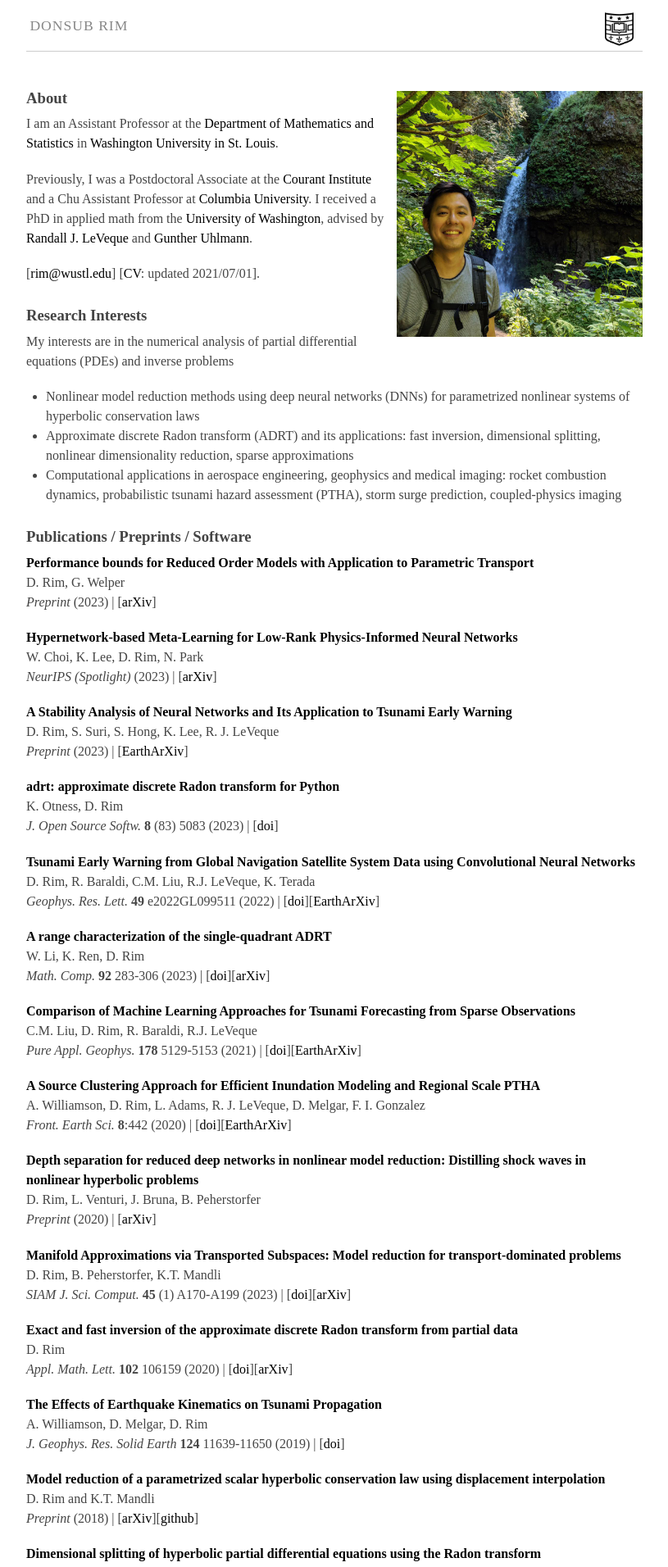
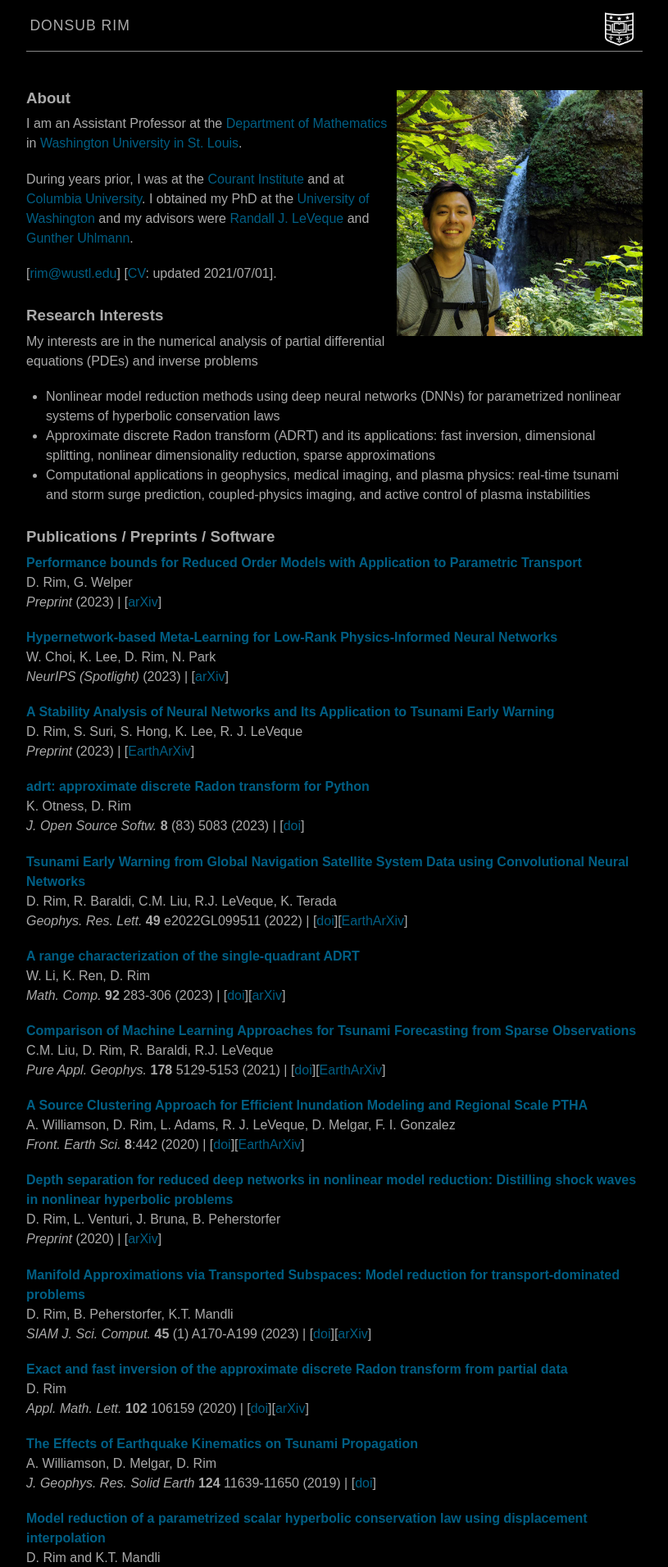
Before and after one commit to dsrim/dsrim.github.io, a Jekyll site: the page built from index.md, in a window 1280 px wide. Shown: the top 1912 px of the page at 82% size, without its empty margins (232-1047 px from the left). Built offline with Jekyll 4.4.1, drawn with Linux system fonts in a browser that asks for light colours.

Commit message:
tweak template to dark background; minor adjustments

```diff
--- a/css/main.scss
+++ b/css/main.scss
@@ -4,11 +4,11 @@
 @charset "utf-8";
 
 //$base-font-family: 'EB Garamond', serif;
-$base-font-family: serif;
+$base-font-family: sans-serif;
 //$base-font-size:   x-large;
 $base-font-size:   medium;
 $small-font-size:  0.875em;
-$vsmall-font-size: 0.66em;
+$vsmall-font-size: 0.5em;
 $large-font-size:   1.1em;
 $base-line-height: 1.5;
 $spacing-unit:     1.5em;
@@ -16,25 +16,30 @@ $spacing-unit:     1.5em;
 $white:         #fff;
 $black:         #000;
 $grey-vlight:   #eee;
-$grey-light:    #ccc;
+$grey-light:    #aaa;
 $grey:          #888;
 $grey-dark:     #444;
 $grey-vdark:    #222;
 $darkblue:      #1a5276;
 $blue:          #0091ed;
 $orange:        #ca6c18;
+$orange-dark:   #b85323;
 $red:           #b6321c;
+$wustlgray:	#3d3d3d;
+$turquoise:     #2b8282;
+$turquoise-light:     #67c8c7;
+$wustlblue: 	#005f85;
 
-$background:        $white;
+$background:        $black;
 $dark-background:   darken($background, 5%);
-$text-color:        $grey-dark;
-$text-light-color:  $grey;
-$url-color:         $black;
-$url-hover-color:   $darkblue;
+$text-color:        $grey-light;
+$text-light-color:  $grey-light;
+$url-color:         $wustlblue;
+$url-hover-color:   $blue;
 $header-text-color: $text-light-color;
 $header-hover-color:$text-color;
 $header-hover-url:  $url-color;
-$line-color:        $grey-light;
+$line-color:        $grey;
 
 // Width of the content area
 $content-width:    50em;
--- a/index.md
+++ b/index.md
@@ -258,13 +258,12 @@ pubs:
 {% include image.html url="images/face.jpg" caption="" width="300px" align="right" %}
 ### About
 
-I am an Assistant Professor at the [Department of Mathematics and Statistics]
+I am an Assistant Professor at the [Department of Mathematics]
 in [Washington University in St. Louis].
 
-Previously, I was a Postdoctoral Associate at the [Courant Institute] and a Chu
-Assistant Professor at [Columbia University]. I received a PhD in applied math
-from the [University of Washington], advised by [Randall J. LeVeque] and
-[Gunther Uhlmann].
+During years prior, I was at the [Courant Institute] and at [Columbia
+University]. I obtained my PhD at the [University of Washington] and my
+advisors were [Randall J. LeVeque] and [Gunther Uhlmann].
 
 [[rim@wustl.edu]] [[CV]: updated 2021/07/01].
 
@@ -278,9 +277,9 @@ parametrized nonlinear systems of hyperbolic conservation laws
 * Approximate discrete Radon transform (ADRT) and its applications: fast
 inversion, dimensional splitting, nonlinear dimensionality reduction, sparse
 approximations
-* Computational applications in aerospace engineering, geophysics and
-medical imaging: rocket combustion dynamics, probabilistic tsunami hazard
-assessment (PTHA), storm surge prediction, coupled-physics imaging
+* Computational applications in geophysics, medical imaging, and plasma
+physics: real-time tsunami and storm surge prediction, coupled-physics imaging,
+and active control of plasma instabilities
 
 ### Publications / Preprints / Software
 
@@ -317,5 +316,5 @@ See also:
 [github page]: https://github.com/dsrim/
 [Columbia University]:https://apam.columbia.edu
 [University of Washington]:https://amath.washington.edu
-[Department of Mathematics and Statistics]:https://math.wustl.edu
+[Department of Mathematics]:https://math.wustl.edu
 [Washington University in St. Louis]:https://wustl.edu
```
Also changed, not shown: images/desktop-digital-shield-outline-pos.png, images/mobile-digital-shield-outline-pos.png, 2 other files.
